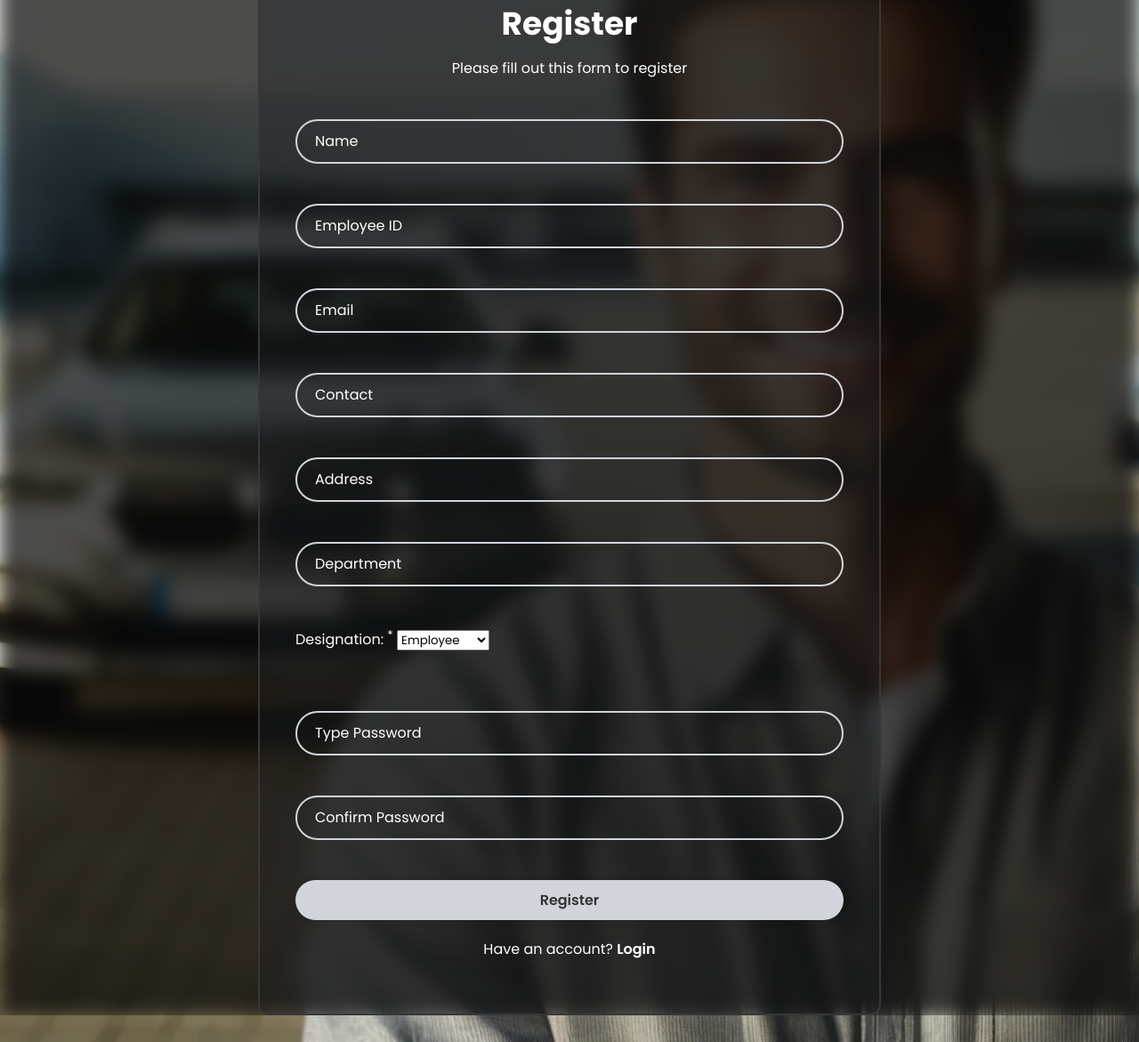
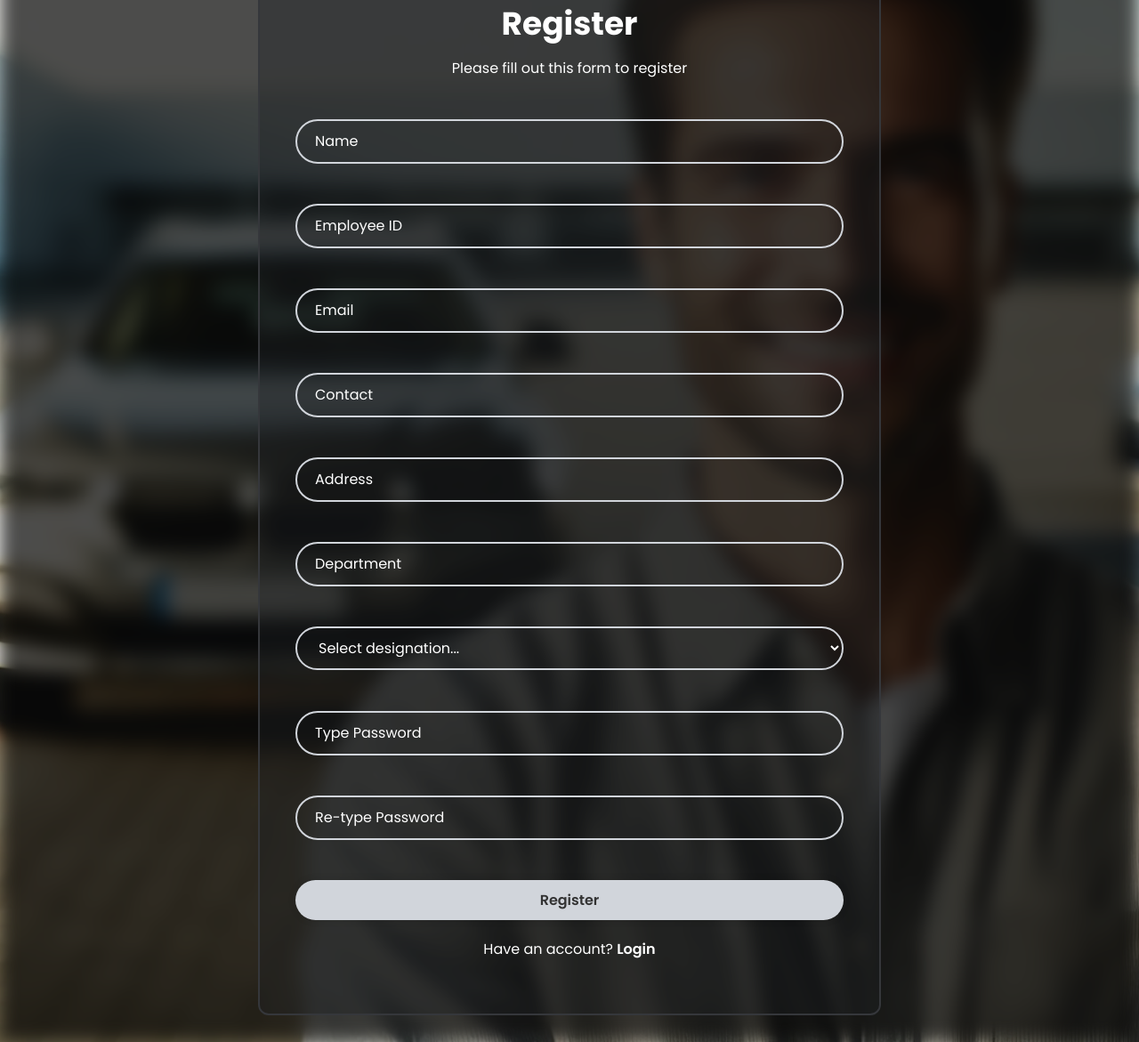
Before and after one commit to Danudu/RouteReady, a PHP site: page /RouteReady/users/register in a window 1280 px wide. Shown: the part 153-1324 px from the top of the page at 89% size. Run offline with PHP 8.4, Linux system fonts and the light colour scheme; some libraries are stand-ins or nearby versions.

Commit message:
24.4.15 commit

```diff
--- a/app/views/users/register.php
+++ b/app/views/users/register.php
@@ -4,7 +4,7 @@
 <head>
     <meta charset="UTF-8">
     <meta name="viewport" content="width=device-width, initial-scale=1.0">
-    <title>Login | RouteReady</title>
+    <title>Sign-up | RouteReady</title>
     <link rel="stylesheet" href="styles.css">
     <link href='https://unpkg.com/boxicons@2.1.4/css/boxicons.min.css' rel='stylesheet'>
     <link rel="icon" href="<?php echo URLROOT; ?>/img/logo.jpg" type="image/x-icon">
@@ -12,6 +12,7 @@
 </head>
 
 <body>
+    <div class="container">
         <nav>
             <div class="nav__logo">
                 <a href="<?php echo URLROOT; ?>"><img src="<?php echo URLROOT; ?>/img/logo.jpg" alt="logo" /></a>
@@ -23,6 +24,7 @@
                 <li class="link"><a href="<?php echo URLROOT; ?>/#contact">Contact</a></li>
             </ul>
         </nav>
+        <div class="form">
             <div class="wrapper__reg">
                 <?php flash('register_success'); ?>
                 <form action="<?php echo URLROOT; ?>/users/register" method="post">
@@ -35,7 +37,8 @@
                     </div>
                     <div class="input-box">
                         <!-- <label for="emp_id">Employee ID: <sup>*</sup></label> -->
-                <input type="text" name="emp_id" value="<?php echo $data['emp_id']; ?>" placeholder="Employee ID">
+                        <input type="text" name="emp_id" value="<?php echo $data['emp_id']; ?>"
+                            placeholder="Employee ID">
                         <span><?php echo $data['emp_id_err']; ?></span>
                     </div>
                     <div class="input-box">
@@ -45,7 +48,8 @@
                     </div>
                     <div class="input-box">
                         <!-- <label for="contact_num">Contact: <sup>*</sup></label> -->
-                <input type="text" name="contact_num" value="<?php echo $data['contact_num']; ?>" placeholder="Contact">
+                        <input type="text" name="contact_num" value="<?php echo $data['contact_num']; ?>"
+                            placeholder="Contact">
                     </div>
                     <div class="input-box">
                         <!-- <label for="address">Address: <sup>*</sup></label> -->
@@ -57,9 +61,11 @@
                             placeholder="Department">
                     </div>
                     <div class="input-box">
-                <label for="designation">Designation: <sup>*</sup></label>
+                        <!-- <label for="designation">Designation: <sup>*</sup></label> -->
                         <!-- <input type="text" name="designation" value="<?php echo $data['designation']; ?>" placeholder="Designation"> -->
-                <select name="designation" id="designation" value="<?php echo $data['designation']; ?>">
+                        <select class="select" name="designation" id="designation"
+                            value="<?php echo $data['designation']; ?>" aria-placeholder="Designation">
+                            <option disabled selected>Select designation...</option>
                             <option value="employee">Employee</option>
                             <option value="driver">Driver</option>
                             <option value="hrmanager">HR Manager</option>
@@ -75,7 +81,7 @@
                     <div class="input-box">
                         <!-- <label for="confirm_password">Confirm Password: <sup>*</sup></label> -->
                         <input type="password" name="confirm_password" value="<?php echo $data['confirm_password']; ?>"
-                    placeholder="Confirm Password">
+                            placeholder="Re-type Password">
                         <span><?php echo $data['confirm_password_err']; ?></span>
                     </div>
                     <input type="submit" value="Register" class="btn">
@@ -85,6 +91,9 @@
                     </div>
                 </form>
             </div>
+        </div>
+    </div>
+
 </body>
 
 </html>
--- a/public/css/logreg/logreg.css
+++ b/public/css/logreg/logreg.css
@@ -29,15 +29,24 @@ body {
     background-position: center;
     background-repeat: no-repeat;
     background-size: cover;
-    backdrop-filter: blur(10px) brightness(0.3);
     min-height: 100vh;
-    max-height: none;
+
+    /* min-height: 100vh; */
+    /* max-height: none; */
     /* display: flex; */
     /* justify-content: center;
     align-items: center;
     min-height: 100vh; */
   }
 
+  .container{
+    backdrop-filter: blur(10px) brightness(0.3);
+    /* height: 100vh; */
+  }
+
+  .container .form{
+    padding-bottom: 30px;
+  }
   nav {
     max-width: var(--max-width);
     margin: auto;
@@ -89,7 +98,7 @@ body {
   }
 
   .wrapper{
-    width: 420px;
+    max-width: 420px;
     background-color: rgb(31, 33, 37, 0.4);
 
     border: 2px solid var(--primary-color-extra-light);
@@ -99,7 +108,7 @@ body {
     padding: 30px 40px;
     margin: auto;
     margin-top: 30px;
-    margin-bottom: 30px;
+    /* margin-bottom: 30px; */
   }
   .wrapper h1{
     font-size: 36px;
@@ -199,7 +208,7 @@ body {
   /* Register */
 
   .wrapper__reg{
-    width: 700px;
+    max-width: 700px;
     background-color: rgb(31, 33, 37, 0.4);
 
     border: 2px solid var(--primary-color-extra-light);
@@ -209,7 +218,7 @@ body {
     padding: 30px 40px;
     margin: auto;
     margin-top: 30px;
-    margin-bottom: 30px;
+    /* margin-bottom: 30px; */
   }
   .wrapper__reg h1{
     font-size: 36px;
@@ -259,3 +268,56 @@ body {
     margin: 20px 0 15px;
 
   }
+
+/*select*/
+.select {
+
+  background-color: transparent;
+  border: 2px solid var(--text-light);
+  border-radius: 40px;
+  padding: 10px 45px 10px 20px;
+  font-size: 16px;
+  width: 100%;
+  outline: none;
+  cursor: pointer;
+  color: var(--white);
+}
+
+.select:after {
+  content: '\25BC';
+  position: absolute;
+  top: 50%;
+  right: 10px;
+  transform: translateY(-50%);
+}
+
+/* Styles for when the select is focused */
+.select:focus {
+  box-shadow: 0 0 10px var(--text-light) ;
+}
+
+/* Styles for when the select is hovered */
+.select:hover {
+  box-shadow: 0 0 10px var(--text-light) ;
+}
+
+/* Styles for the dropdown menu */
+select option {
+  background-color: var(--white);
+  color: var(--primary-color-extra-light);
+  padding: 10px;
+}
+
+/* Styles for when the dropdown menu option is hovered */
+select option:hover {
+  background-color: var(--primary-color-extra-light);
+  color: var(--white);
+}
+
+
+
+  @media (width < 900px) {
+    .nav__links {
+      display: none;
+    }
+  }
```
Also changed, not shown: app/views/pages/hrmanager/home_hr.php (+4 -3 lines), app/views/users/login.php (+12 -5 lines), public/css/content.css (+22 -3 lines). Lines whose indentation alone changed are shown as unchanged.
